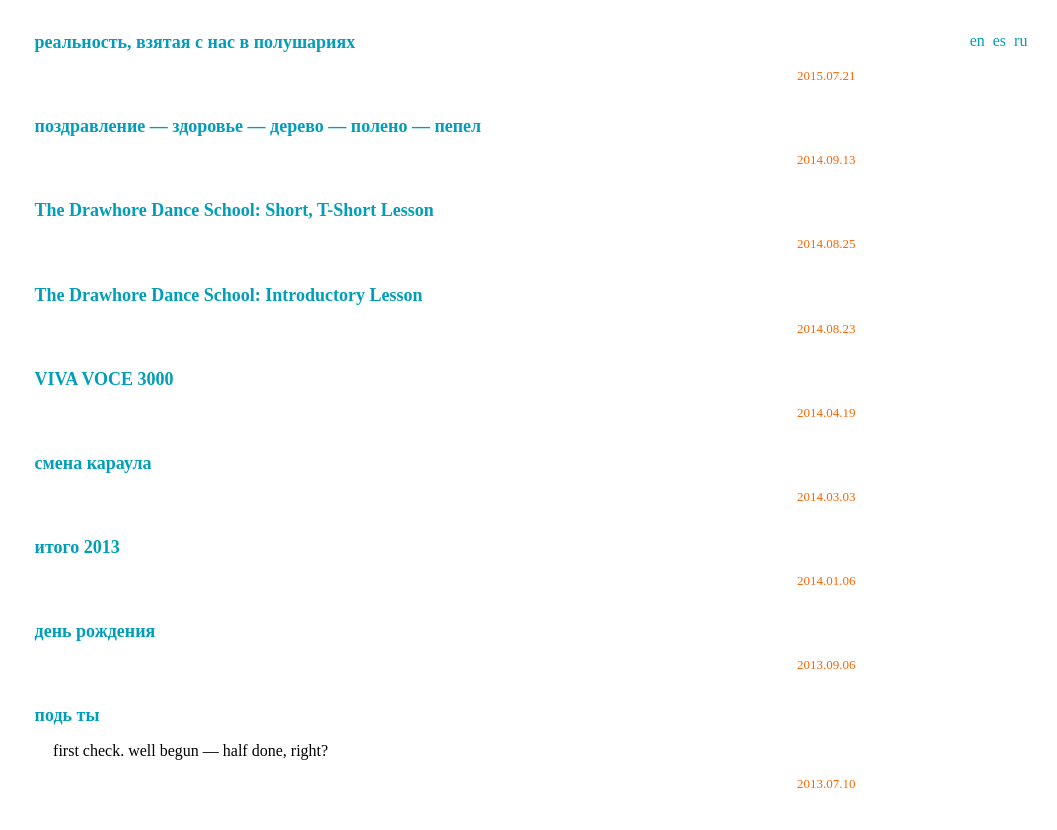
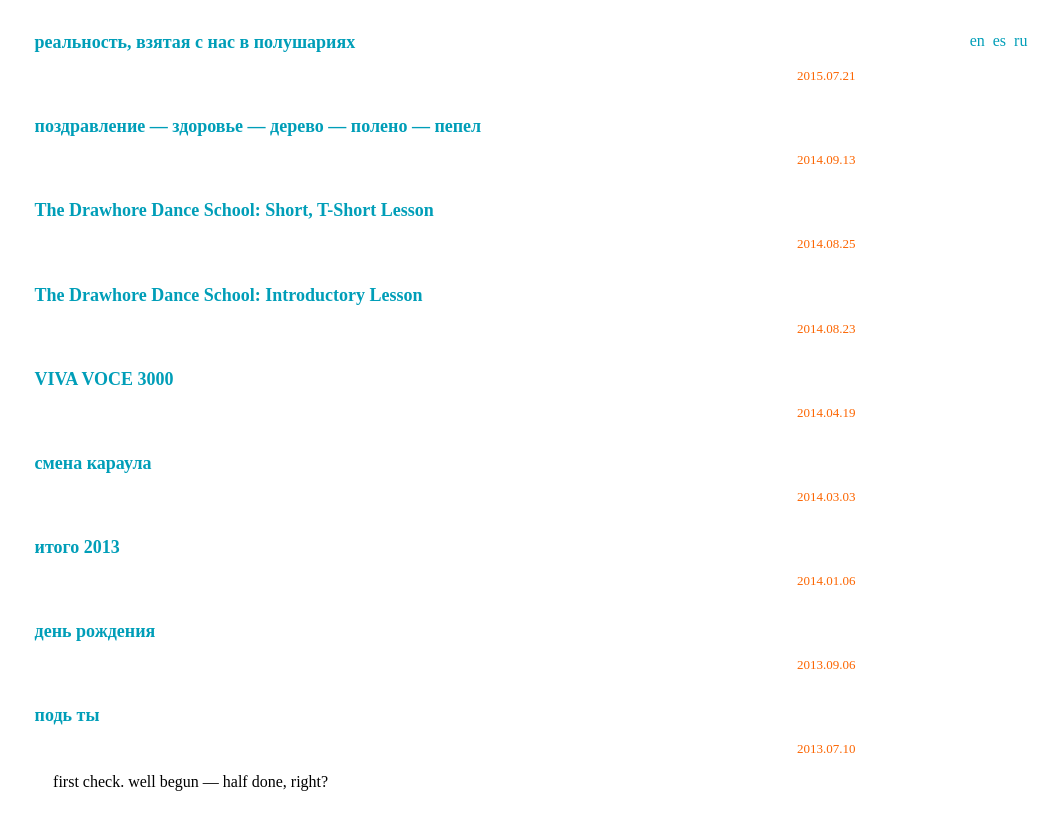
Before and after one commit to slr/slr.github.io, a Jekyll site: the page built from index.html, in a window 1280 px wide. Shown: the top 830 px of the page, without its empty margins (223-1280 px from the left). Built offline with Jekyll 4.4.1, drawn with Linux system fonts in a browser that asks for light colours.

Commit message:
tune date on index page

```diff
--- a/index.html
+++ b/index.html
@@ -7,8 +7,8 @@ title: index page
 {% for post in site.posts %}
 <li>
 <h2><a href="{{ post.url }}">{{ post.title }}</a></h2>
+<div class="dt">{{ post.date | date: "%Y.%m.%d" }}</div>
 {{ post.excerpt }}
-<div class="dt">{{ post.date | date: "%Y.%m.%d" }}</div>
 </li>
 {% endfor %}
 </ul>
```
